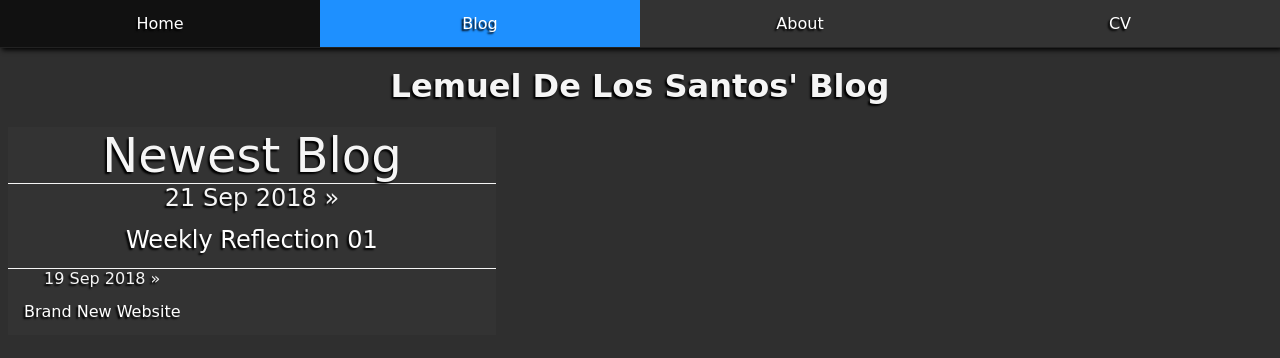
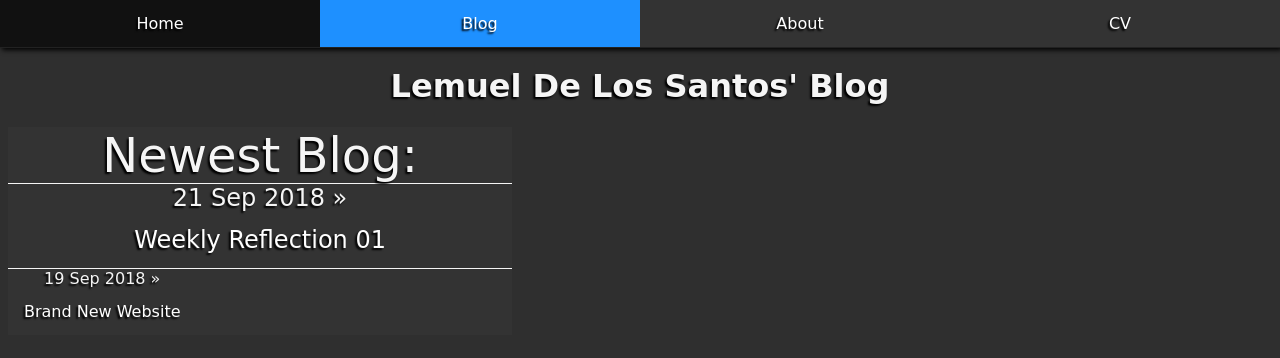
Before and after one commit to lemueldls/lemueld6200.github.io, a Jekyll site: the page built from blog/index.html, in a window 1280 px wide. Shown: the top 358 px of the page. Built offline with Jekyll 4.4.1, drawn with Linux system fonts in a browser that asks for light colours; the list of posts is cut into pages by our own code.

Commit message:
Update main.css

```diff
--- a/css/main.css
+++ b/css/main.css
@@ -58,7 +58,7 @@ p a {
 	display:block;
 	font-size:200%;
 	white-space:pre;
-	content:"Newest Blog";
+	content:"Newest Blog:";
 	text-decoraction:underline;
 	border-bottom:thin solid whitesmoke;
 }
```
